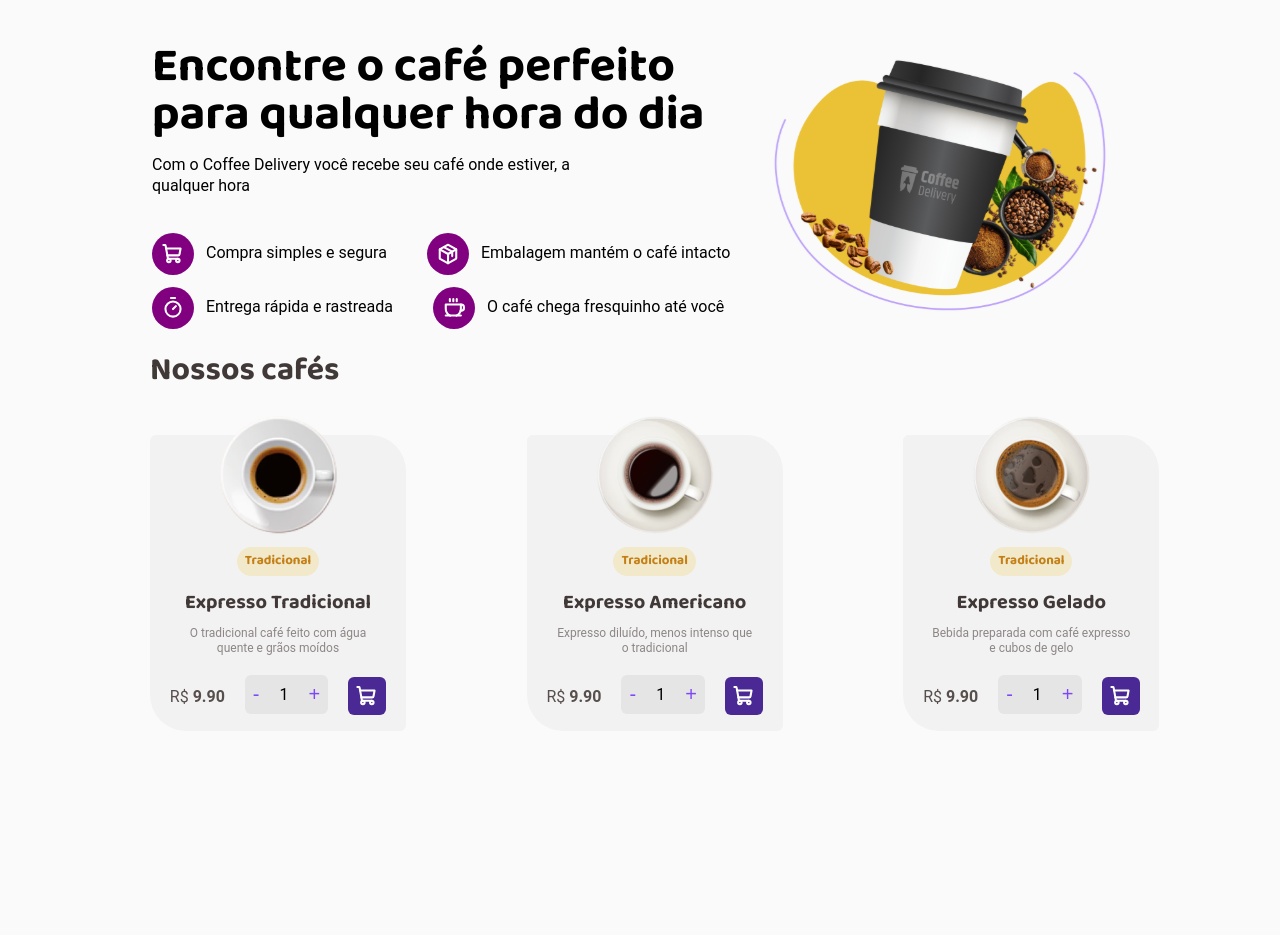
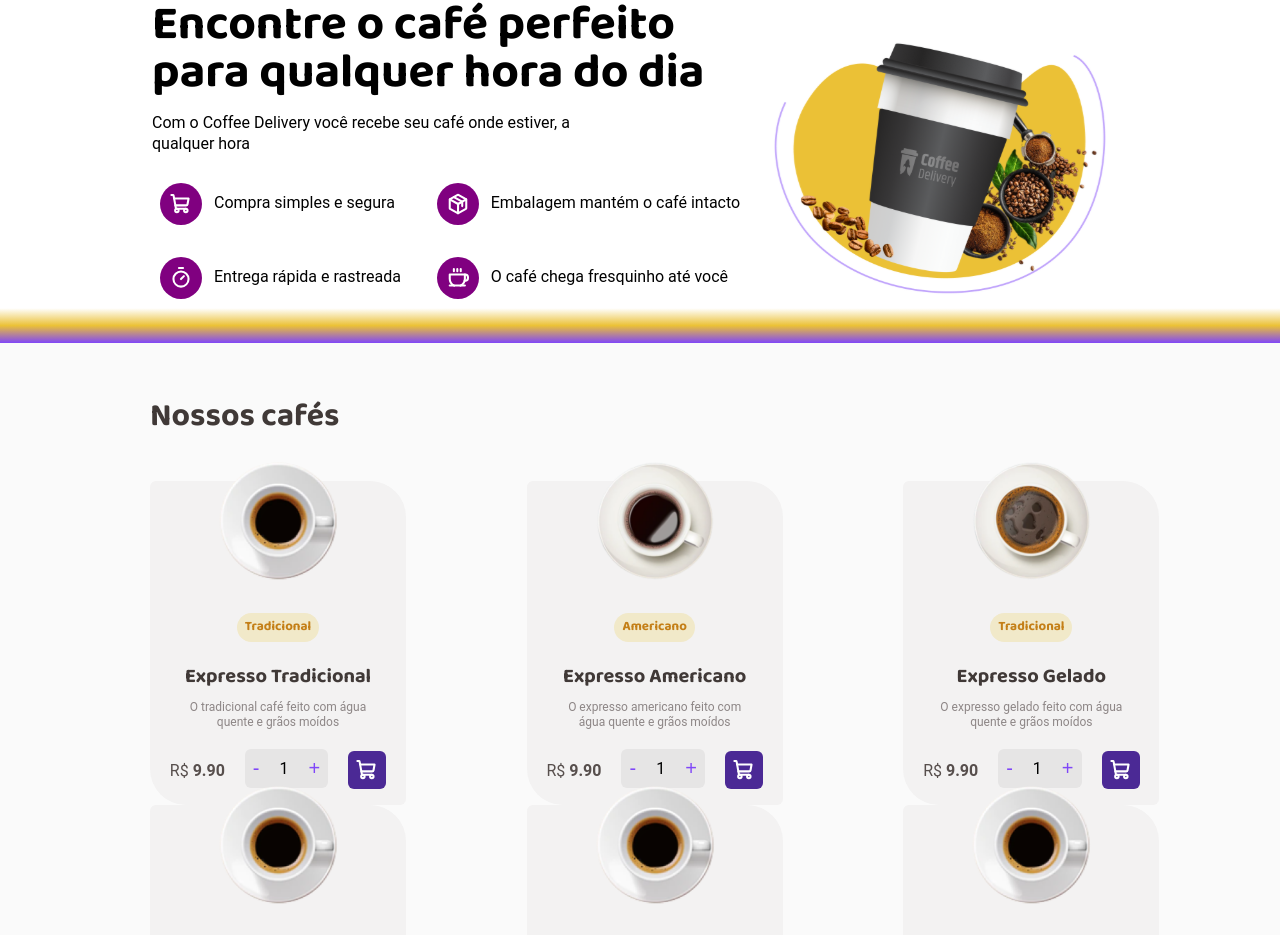
Before and after one commit to portfolio-lucas/coffe-delivery, a React (Vite) app: page / in a window 1280 px wide. Shown: the part 161-1096 px from the top of the page. Before the commit the page ends 892 px from the top, so only its background shows below. Built offline with nearby package versions, Linux system fonts and the light colour scheme.

Commit message:
Updated project base

```diff
--- a/package.json
+++ b/package.json
@@ -9,12 +9,16 @@
     "preview": "vite preview"
   },
   "dependencies": {
+    "@hookform/resolvers": "^2.9.11",
+    "@phosphor-icons/react": "^2.0.9",
     "@radix-ui/react-popover": "1.0.3",
     "phosphor-react": "^1.4.1",
     "react": "^18.2.0",
     "react-dom": "^18.2.0",
+    "react-hook-form": "^7.43.1",
     "react-router-dom": "^6.6.2",
-    "styled-components": "^5.3.6"
+    "styled-components": "^5.3.6",
+    "yup": "^1.0.0"
   },
   "devDependencies": {
     "@types/react": "^18.0.26",
--- a/src/Pages/Checkout/index.tsx
+++ b/src/Pages/Checkout/index.tsx
@@ -1,8 +1,27 @@
 import { Bank, CreditCard, CurrencyDollar, Money } from "phosphor-react";
 import { Header } from "../../components/Header";
 import { CheckoutContainer, CompleteOrder, FormOfPayment } from "./style";
+import { useForm } from "react-hook-form";
+import { yupResolver } from '@hookform/resolvers/yup';
+import * as yup from "yup";
+
+const validation = yup.object({
+  CEP: yup.number().max(8).positive().required("Você deve digitar um número"),
+  ROAD: yup.string().required("Você deve digitar o nome da sua rua"),
+  NumberHome: yup.number().required("Você deve digitar o número da sua casa"),
+  Complement: yup.string(),
+  NEIGHBORHOOD: yup.string().required("Você deve digitar o nome do seu bairro"),
+  CITY: yup.string().required("Você deve digitar o nome da sua cidade"),
+  FEDERATIVE: yup.string().required("Você deve digitar a sigla do seu estado"),
+}).required();
+type FormData = yup.InferType<typeof validation>;
 
 export function Checkout() {
+  const { register, handleSubmit, formState: { errors } } = useForm<FormData>({
+    resolver: yupResolver(validation)
+  });
+  const onSubmit = (data: FormData) => console.log(data);
+
   return (
     <CheckoutContainer>
       <Header />
@@ -15,21 +34,47 @@ export function Checkout() {
         <span>Endereço de entrega</span>
         <p>Informe o endereço onde deseja receber seu pedido</p>
 
+        <form onSubmit={handleSubmit(onSubmit)}>
           <div className="primaryBlock">
-          <input type="number" placeholder="CEP" maxLength={8} className="cep" />
-          <input type="text" placeholder="Rua" className="road" />
+            <div>
+              <input placeholder="CEP" {...register("CEP")}  className="cep" />
+              <p className="errorMessage">{errors.CEP?.message}</p>
+            </div>
+
+            <div>
+              <input placeholder="Rua" {...register("ROAD")} className="road" />
+              <p className="errorMessage">{errors.ROAD?.message}</p>
+            </div>
           </div>
 
           <div className="secondBlock">
-          <input type="number" placeholder="Número" className="numberHome" />
-          <input type="text" placeholder="Complemento" className="complement" />
+            <div>
+              <input placeholder="Número" {...register("NumberHome")} className="numberHome" />
+              <p className="errorMessage">{errors.NumberHome?.message}</p>
+            </div>
+
+            <input placeholder="Complemento" {...register("Complement")} className="complement" />
           </div>
 
           <div className="thirdBlock">
-          <input type="text" placeholder="Bairro" className="neighborhood" />
-          <input type="text" placeholder="Cidade" className="city" />
-          <input type="text" placeholder="UF" maxLength={2} className="federativeUnit" />
+            <div>
+              <input placeholder="Bairro" {...register("NEIGHBORHOOD")} className="neighborhood" />
+              <p className="errorMessage">{errors.NEIGHBORHOOD?.message}</p>
             </div>
+
+            <div>
+              <input placeholder="Cidade" {...register("CITY")} className="city" />
+              <p className="errorMessage">{errors.CITY?.message}</p>
+            </div>
+
+            <div>
+              <input placeholder="UF" {...register("FEDERATIVE")} maxLength={2} className="federativeUnit" />
+              <p className="errorMessage">{errors.FEDERATIVE?.message}</p>
+            </div>
+
+            <input type="submit" value="Salvar" />
+          </div>
+        </form>
 
       </CompleteOrder>
 
@@ -42,6 +87,7 @@ export function Checkout() {
 
         <p>O pagamento é feito na entrega. Escolha a forma que deseja pagar</p>
 
+        <form>
           <div>
               <button>
                 <CreditCard size={22} color="#8047F8" />
@@ -58,6 +104,7 @@ export function Checkout() {
                 <span>DINHEIRO</span>
               </button>
           </div>
+        </form>
 
       </FormOfPayment>
     </CheckoutContainer>
--- a/src/Pages/Checkout/style.ts
+++ b/src/Pages/Checkout/style.ts
@@ -32,6 +32,14 @@ export const CompleteOrder = styled.div`
   p {
     font-size: 14px;
     color: #574F4D;
+  }
+
+  .errorMessage {
+    color: #B40404;
+    font-size: 12px;
+    font-weight: bold;
+    margin-top: 0.5rem;
+    margin-left: 2px;
   }
 
   input {
--- a/src/Pages/Home/index.tsx
+++ b/src/Pages/Home/index.tsx
@@ -1,15 +1,14 @@
+import React from "react";
+
 import { BoxCoffe } from "../../components/Coffes";
 import { Header } from "../../components/Header";
 import { Items } from "../../components/Items";
 import { HomeContainer, IntroContainer } from "./style";
-import imageIntro from '../../assets/image-intro.svg';
-import TraditionalExpress from '../../assets/coffes/traditional-express.svg';
-import AmericanExpress from '../../assets/coffes/american-express.svg';
-import IcedExpress from '../../assets/coffes/iced-express.svg';
+import imageIntro from "../../assets/image-intro.svg";
 
-import { Coffee, Package, ShoppingCart, Timer } from "phosphor-react";
+import { guarantees, coffes } from "../Home/lists";
 
-export function Home() {
+export default function Home() {
   return (
     <HomeContainer>
       <Header />
@@ -19,69 +18,50 @@ export function Home() {
           <div className="introTitles">
             <h2>Encontre o café perfeito para qualquer hora do dia</h2>
 
-              <p>Com o Coffee Delivery você recebe seu café onde estiver, a qualquer hora</p>
+            <p>
+              Com o Coffee Delivery você recebe seu café onde estiver, a
+              qualquer hora
+            </p>
           </div>
 
           <div className="items">
+            {guarantees &&
+              guarantees.map((item) => {
+                return (
                   <div className="item">
                     <Items
-                  icon={<ShoppingCart size={22} weight="bold" color="white" />}
-                  description="Compra simples e segura"
-                />
-
-                <Items
-                  icon={<Package size={22} weight="bold" color="white" />}
-                  description="Embalagem mantém o café intacto"
+                      key={item.id}
+                      icon={item.icon}
+                      description={item.content}
                     />
                   </div>
-
-              <div className="item">
-                <Items
-                  icon={<Timer size={22} weight="bold" color="white" />}
-                  description="Entrega rápida e rastreada"
-                />
-                <Items
-                  icon={<Coffee size={22} weight="bold" color="white" />}
-                  description="O café chega fresquinho até você"
-                />
-              </div>
+                );
+              })}
           </div>
         </div>
 
         <img src={imageIntro} alt="" />
-
       </IntroContainer>
 
       <div className="coffes">
         <h1>Nossos cafés</h1>
 
-          <div>
         <div className="grid">
+          {coffes &&
+            coffes.map((item) => {
+              return (
                 <BoxCoffe
-                icon={<img src={TraditionalExpress} alt="Expresso Tradicional" />}
-                type="Tradicional"
-                title="Expresso Tradicional"
-                description="O tradicional café feito com água quente e grãos moídos"
-                price={9.90}
+                  key={item.id}
+                  icon={item.icon}
+                  type={item.type}
+                  title={item.title}
+                  description={item.description}
+                  price={item.price}
                 />
-              <BoxCoffe
-                icon={<img src={AmericanExpress} alt="Expresso Americano" />}
-                type="Tradicional"
-                title="Expresso Americano"
-                description="Expresso diluído, menos intenso que o tradicional"
-                price={9.90}
-              />
-              <BoxCoffe
-                icon={<img src={IcedExpress} alt="Expresso" />}
-                type="Tradicional"
-                title="Expresso Gelado"
-                description="Bebida preparada com café expresso e cubos de gelo"
-                price={9.90}
-              />
+              );
+            })}
         </div>
       </div>
-        </div>
-
     </HomeContainer>
-  )
+  );
 }
--- /dev/null
+++ b/src/Pages/Home/lists.tsx
@@ -0,0 +1,115 @@
+import { Coffee, Package, ShoppingCart, Timer } from "phosphor-react";
+import { ReactElement } from "react";
+
+import TraditionalExpress from "../../assets/coffes/traditional-express.svg";
+import AmericanExpress from "../../assets/coffes/american-express.svg";
+import IcedExpress from "../../assets/coffes/iced-express.svg";
+
+interface GuaranteesProps {
+  id: number;
+  icon?: ReactElement;
+  content: string;
+}
+
+export const guarantees: GuaranteesProps[] = [
+  {
+    id: 1,
+    icon: <ShoppingCart size={22} weight="bold" color="white" />,
+    content: "Compra simples e segura",
+  },
+  {
+    id: 2,
+    icon: <Package size={22} weight="bold" color="white" />,
+    content: "Embalagem mantém o café intacto",
+  },
+  {
+    id: 3,
+    icon: <Timer size={22} weight="bold" color="white" />,
+    content: "Entrega rápida e rastreada",
+  },
+  {
+    id: 4,
+    icon: <Coffee size={22} weight="bold" color="white" />,
+    content: "O café chega fresquinho até você",
+  },
+];
+
+interface CoffesProps {
+  id: number;
+  icon?: ReactElement;
+  type?: string[];
+  title?: string;
+  description?: string;
+  quantity?: number;
+  price: number;
+}
+
+export const coffes: CoffesProps[] = [
+  {
+    id: 1,
+    icon: <img src={TraditionalExpress} alt="Expresso Tradicional" />,
+    type: ["Tradicional"],
+    title: "Expresso Tradicional",
+    description: "O tradicional café feito com água quente e grãos moídos",
+    price: 9.9,
+  },
+  {
+    id: 2,
+    icon: <img src={AmericanExpress} alt="Expresso Americano" />,
+    type: ["Americano"],
+    title: "Expresso Americano",
+    description: "O expresso americano feito com água quente e grãos moídos",
+    price: 9.9,
+  },
+  {
+    id: 3,
+    icon: <img src={IcedExpress} alt="Expresso" />,
+    type: ["Tradicional"],
+    title: "Expresso Gelado",
+    description: "O expresso gelado feito com água quente e grãos moídos",
+    price: 9.9,
+  },
+  {
+    id: 4,
+    icon: <img src={TraditionalExpress} alt="Expresso Tradicional" />,
+    type: ["Tradicional"],
+    title: "Expresso Tradicional",
+    description: "O tradicional café feito com água quente e grãos moídos",
+    price: 9.9,
+  },
+  {
+    id: 5,
+    icon: <img src={TraditionalExpress} alt="Café com leite" />,
+    type: ["Tradicional", "Com leite"],
+    title: "Café com Leite",
+    description: "Meio a meio de expresso tradicional com leite vaporizado",
+    price: 9.9,
+  },
+  {
+    id: 6,
+    icon: <img src={TraditionalExpress} alt="Latte" />,
+    type: ["Tradicional", "Com leite"],
+    title: "Latte",
+    description:
+      "Uma dose de café expresso com dobro de leite e espuma cremosa",
+    price: 9.9,
+  },
+  {
+    id: 6,
+    icon: <img src={TraditionalExpress} alt="Capuccino" />,
+    type: ["Tradicional", "Com leite"],
+    title: "Capuccino",
+    description:
+      "Bebida com canela feita de doses iguais de café, leite e espuma",
+    price: 9.9,
+  },
+  {
+    id: 7,
+    icon: <img src={TraditionalExpress} alt="Macchiato" />,
+    type: ["Tradicional", "Com leite"],
+    title: "Macchiato",
+    description:
+      "Café expresso misturado com um pouco de leite quente e espuma",
+    price: 9.9,
+  },
+];
--- a/src/Pages/Home/style.ts
+++ b/src/Pages/Home/style.ts
@@ -4,9 +4,10 @@ export const HomeContainer = styled.div`
   height: 100%;
 
   .coffes {
+    margin-top: 2rem;
+    margin-left: 150px;
     display: flex;
     flex-direction: column;
-    margin-left: 150px;
 
     h1 {
       margin-top: 2rem;
@@ -16,15 +17,23 @@ export const HomeContainer = styled.div`
   }
 
   .grid {
+
     display: grid;
     grid-template-columns: repeat(3, 1fr);
   }
 `
 export const IntroContainer = styled.div`
   display: flex;
+  padding: 6px;
   align-items: center;
   justify-content: center;
-  margin-top: 6.25rem;
+  background: linear-gradient(
+    #fff 90%,
+    #EBC136,
+    #8047F8
+  );
+
+  margin-top: 3.25rem;
 
   .introTitles {
     display: flex;
@@ -44,12 +53,16 @@ export const IntroContainer = styled.div`
   }
 
   .items {
-    margin-top: 2.25rem;
-    display: flex;
-    flex-direction: column;
-    gap: 12px;
+    margin-top: 1.25rem;
+    padding-bottom: 30px;
+    display: grid;
+    grid-template-areas:
+    "item1 item2"
+    "item3 item4";
+    gap: 16px;
 
     .item {
+      padding: 8px;
       display: flex;
       align-items: center;
       gap: 2.5rem;
--- a/src/Router.tsx
+++ b/src/Router.tsx
@@ -2,7 +2,7 @@ import { Route, Routes } from "react-router-dom";
 
 import { Header } from "./components/Header";
 import { Checkout } from "./Pages/Checkout";
-import { Home } from "./Pages/Home";
+import Home from "./Pages/Home";
 
 export function Router() {
   return (
@@ -13,5 +13,5 @@ export function Router() {
 
       <Route path="/checkout" element={<Checkout />} />
     </Routes>
-  )
+  );
 }
--- a/src/components/Coffes/index.tsx
+++ b/src/components/Coffes/index.tsx
@@ -5,52 +5,71 @@ import { useQuantity } from "../../Hooks/UseQuantity/useQuantity";
 
 interface ICoffe {
   icon?: ReactElement;
-  type?: string;
+  type?: string[];
   title?: string;
   description?: string;
   quantity?: number;
   price: number;
 }
 
-export function BoxCoffe({icon, type, title, description, quantity, price}: ICoffe) {
+export function BoxCoffe({
+  icon,
+  type,
+  title,
+  description,
+  quantity,
+  price,
+}: ICoffe) {
   const [productsInTheCart, setProductsInTheCart] = useState<ICoffe[]>([]);
 
-  const { quantityCoffe, increaseTheQuantity, decreaseTheQuantity } = useQuantity();
+  const { quantityCoffe, increaseTheQuantity, decreaseTheQuantity } =
+    useQuantity();
 
   let priceOfCoffe = price * quantityCoffe;
 
   // função para adicionar o café no carrinho
   const addCoffeInCar = () => {
     const newCoffe: ICoffe = {
+      icon,
+      type,
       title,
       description,
-      type,
       quantity,
       price,
-      icon,
-    }
+    };
 
     setProductsInTheCart([...productsInTheCart, newCoffe]);
-  }
-  console.log(productsInTheCart);
-
+  };
 
   return (
     <CoffeContainer>
       <>
         {icon}
 
-        <h5>{type}</h5>
+        <div style={{ display: "flex" }}>
+          {type &&
+            type.length > 0 &&
+            type.map((item) => {
+              return <h5>{item}</h5>;
+            })}
+        </div>
 
         <h2>{title}</h2>
 
         <p>{description}</p>
 
         <div>
-          <span>R$ <strong>{priceOfCoffe.toFixed(2)}</strong></span>
+          <span>
+            R$ <strong>{priceOfCoffe.toFixed(2)}</strong>
+          </span>
 
           <div className="addQuantity">
-              <button disabled={quantityCoffe === 1} onClick={decreaseTheQuantity}>-</button>
+            <button
+              disabled={quantityCoffe === 1}
+              onClick={decreaseTheQuantity}
+            >
+              -
+            </button>
             {quantityCoffe}
             <button onClick={increaseTheQuantity}>+</button>
           </div>
@@ -63,5 +82,5 @@ export function BoxCoffe({icon, type, title, description, quantity, price}: ICof
         </div>
       </>
     </CoffeContainer>
-  )
+  );
 }
--- a/src/components/Coffes/style.ts
+++ b/src/components/Coffes/style.ts
@@ -11,7 +11,6 @@ export const CoffeContainer = styled.div`
 
   img {
     width: 120px;
-    heigth: 120px;
     margin-top: -20px;
   }
 
@@ -21,6 +20,8 @@ export const CoffeContainer = styled.div`
     color: #C47F17;
     padding: 4px 8px;
     border-radius: 100px;
+    display: flex;
+    align-items: center;
   }
 
   h2 {
@@ -71,6 +72,7 @@ export const CoffeContainer = styled.div`
       padding: 8px;
       border-radius: 6px;
       margin-top: 0px;
+      cursor: pointer;
     }
 
   }
```
Also changed, not shown: src/components/Items/index.tsx (+4 -6 lines), 1 other file (tests, documents, lock files or other folders). Lines whose indentation alone changed are shown as unchanged.
